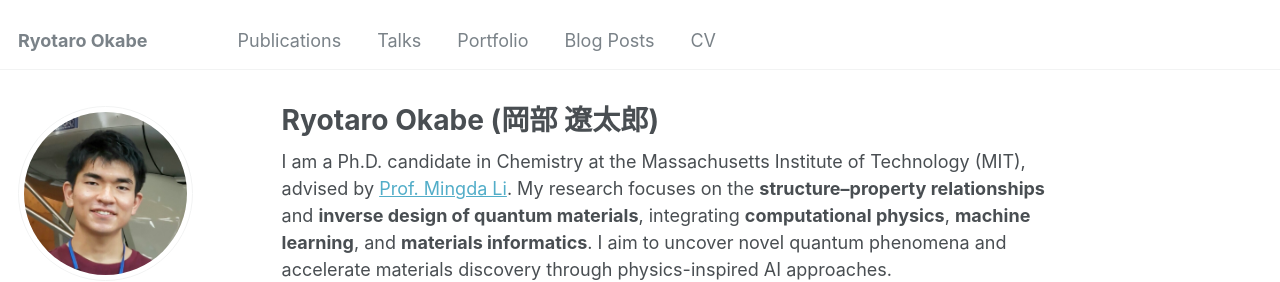
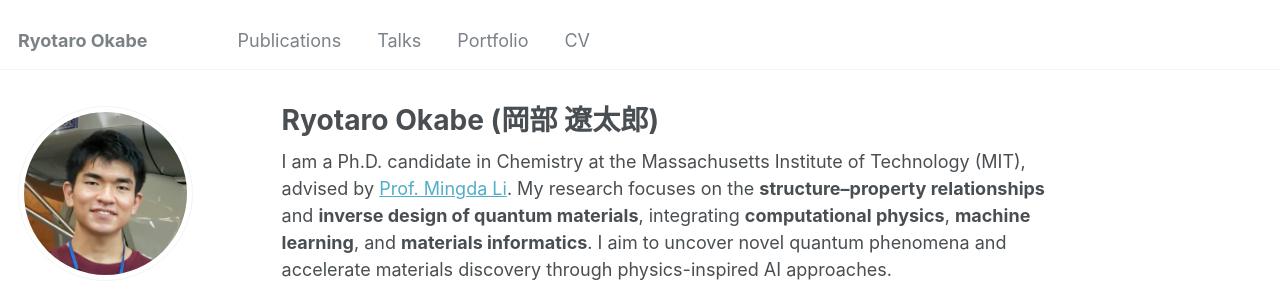
Before and after one commit to RyotaroOKabe/RyotaroOKabe.github.io, a Jekyll site: the page built from _pages/about.md, in a window 1280 px wide. Shown: the top 282 px of the page. Built offline with Jekyll 4.4.1, drawn with Linux system fonts in a browser that asks for light colours; some web fonts are replaced.

Commit message:
remove blog post

```diff
--- a/_data/navigation.yml
+++ b/_data/navigation.yml
@@ -17,9 +17,6 @@ main:
   - title: "Portfolio"
     url: /portfolio/
 
-  - title: "Blog Posts"
-    url: /year-archive/
-
   - title: "CV"
     url: /cv/
 
```
